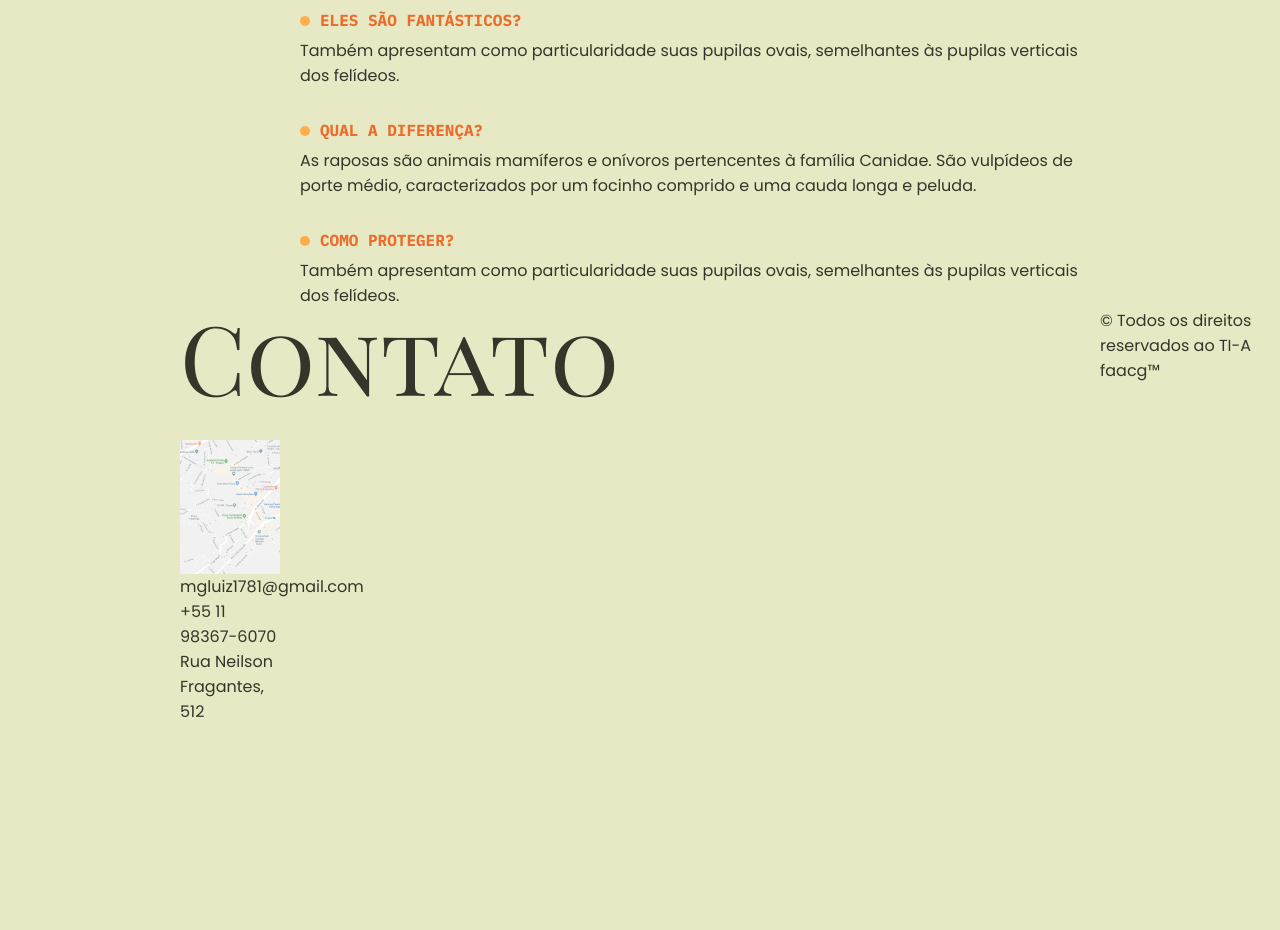
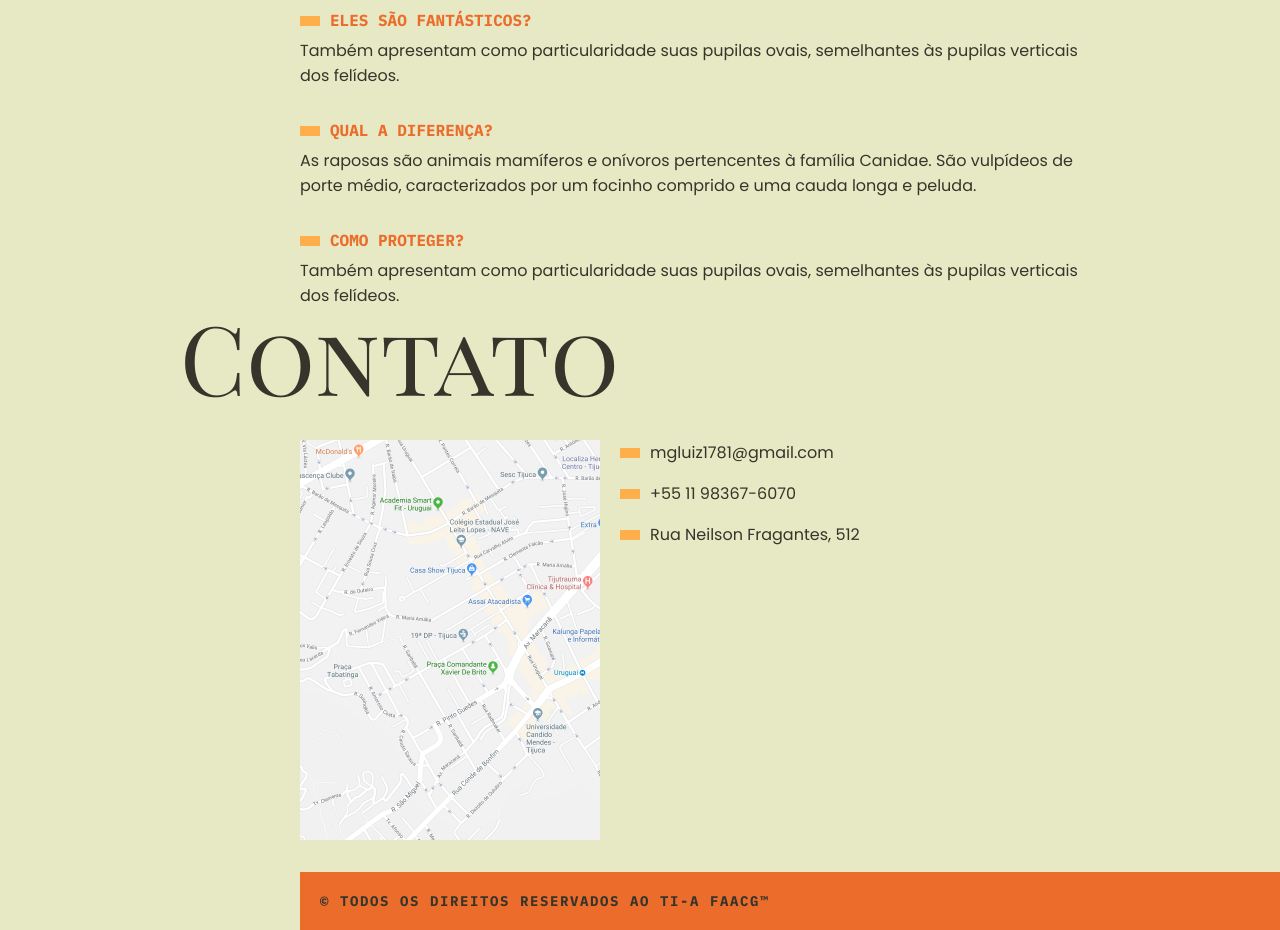
Before and after one commit to MGLuiz/animais-fantasticos, a plain HTML site: page index.html in a window 1280 px wide. Shown: the part 2480-3410 px from the top of the page. Before the commit the page ends 3204 px from the top, so only its background shows below. Drawn offline with Linux system fonts and the light colour scheme; a script that the page names is missing.

Commit message:
html css praticamente completo

```diff
--- a/css/style.css
+++ b/css/style.css
@@ -127,9 +127,42 @@ header .menu ul li a{
 .FAQ-lista dt::before{
     content: "";
     display: inline-flex;
-    width: 10px;
+    width: 20px;
     height: 10px;
-    border-radius: 50%;
     margin-right: 10px;
     background-color: #feae4b;
 }
+
+.contato .mapa{
+    grid-column: 2;
+}
+
+.contato-infos{
+    grid-column: 3;
+}
+
+.contato-infos li{
+    margin-bottom: 1rem;
+    font-family: "Poppins", Helvetica, Arial, sans-serif;
+}
+.contato-infos li::before{
+    content: "";
+    display: inline-flex;
+    width: 20px;
+    height: 10px;
+    margin-right: 10px;
+    background-color: #feae4b;
+}
+
+footer{
+    grid-column: 3 / 5;
+    background-color: #ec6c2b;
+    margin-top: 2rem;
+    padding: 20px;
+    font-family: "IBM Plex Mono", monospace;
+    color: #35352b;
+    font-weight: bold;
+    text-transform: uppercase;
+    font-size: 0.875rem;
+    letter-spacing: .1rem;
+}
--- a/index.html
+++ b/index.html
@@ -14,13 +14,13 @@
           <li><a href="#FAQ">FAQ</a></li>
           <li><a href="#contato">Contato</a></li>
           <li>
-            <a href="https://github.com/MGLuiz">GitHub →</a>
+            <a href="https://github.com/MGLuiz" target="_blank">GitHub →</a>
           </li>
         </ul>
       </nav>
     </header>
 
-    <section class="grid-section animais">
+    <section class="grid-section animais" id="animais">
       <h1 class="title">Animais Fantásticos</h1>
       <ul class="animais-images">
         <li>
@@ -171,7 +171,7 @@
         </section>
       </div> <!-- aniamais-desc -->
     </section>
-    <section class="grid-section FAQ">
+    <section class="grid-section FAQ" id="FAQ">
       <h1 class="title">FAQ</h1>
       <dl class="FAQ-lista">
         <dt>Qual a idade dos animais?</dt>
@@ -184,16 +184,18 @@
         <dd>Também apresentam como particularidade suas pupilas ovais, semelhantes às pupilas verticais dos felídeos.</dd>
       </dl>
     </section>
-    <section class="grid-section contato">
+    <section class="grid-section contato" id="contato">
       <h1 class="title">Contato</h1>
       <div class="mapa">
         <img src="img/mapa.png" alt="">
-        <ul>
-          <li>mgluiz1781@gmail.com</li>
-          <li>+55 11 98367-6070</li>
-          <li>Rua Neilson Fragantes, 512</li>
-        </ul>
       </div>
+        <div class="contato-infos">
+          <ul>
+            <li>mgluiz1781@gmail.com</li>
+            <li>+55 11 98367-6070</li>
+            <li>Rua Neilson Fragantes, 512</li>
+          </ul>
+        </div>
     </section>
     <footer>
       <div class="footer-info">© Todos os direitos reservados ao TI-A faacg™</div>
```
